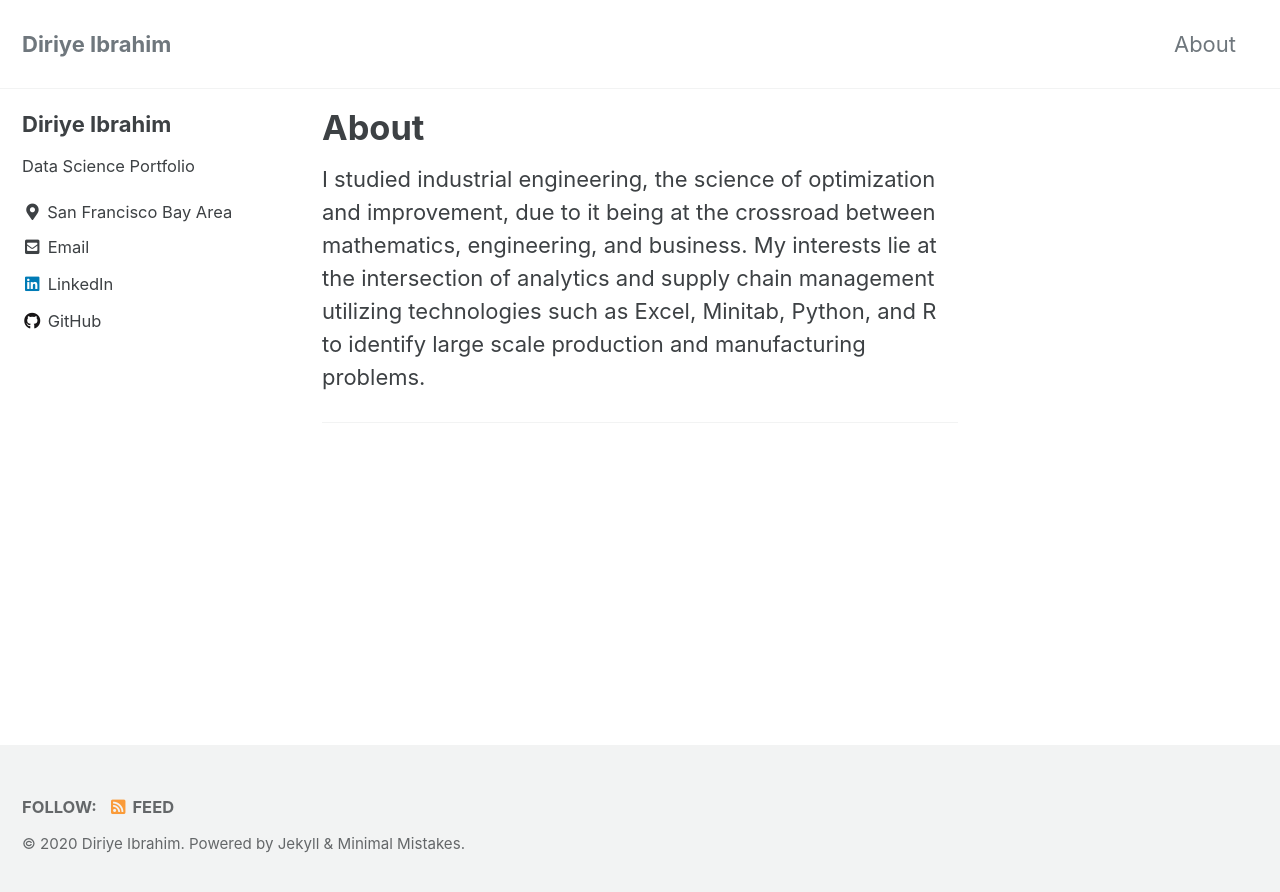
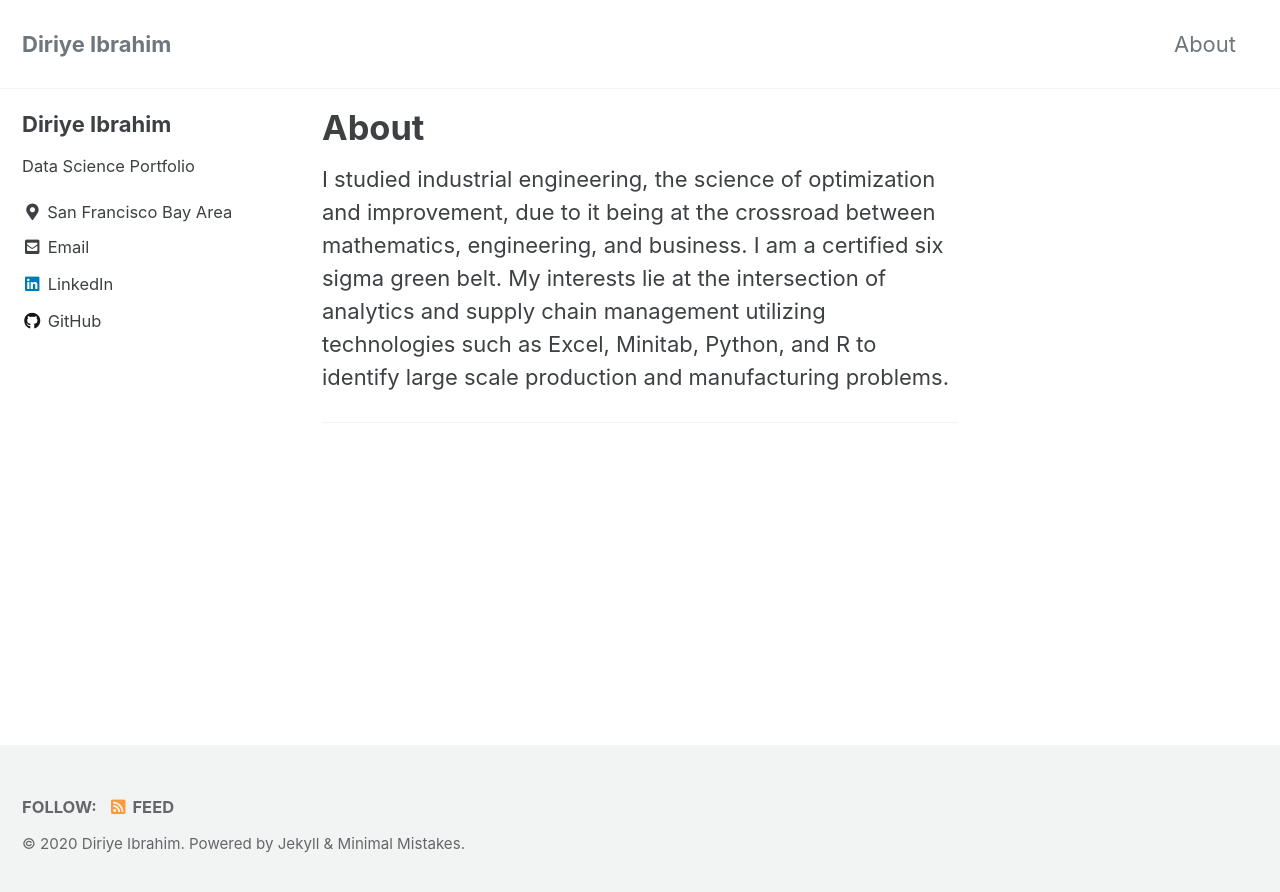
Before and after one commit to diriyeibrahim/diriyeibrahim.github.io, a Jekyll site: the page built from _pages/about.md, in a window 1280 px wide. Shown: the top 892 px of the page. Built offline with Jekyll 4.4.1, drawn with Linux system fonts in a browser that asks for light colours; cached includes are drawn as plain includes.

Commit message:
new github

```diff
--- a/_pages/about.md
+++ b/_pages/about.md
@@ -4,6 +4,6 @@ permalink: /about/
 header:
   images:
 ---
-I studied industrial engineering, the science of optimization and improvement, due to it being at the crossroad between mathematics, engineering, and business. My interests lie at the intersection of analytics and supply chain management utilizing technologies such as Excel, Minitab, Python, and R to identify large scale production and manufacturing problems.
+I studied industrial engineering, the science of optimization and improvement, due to it being at the crossroad between mathematics, engineering, and business. I am a certified six sigma green belt. My interests lie at the intersection of analytics and supply chain management utilizing technologies such as Excel, Minitab, Python, and R to identify large scale production and manufacturing problems.
 
 ---
```
